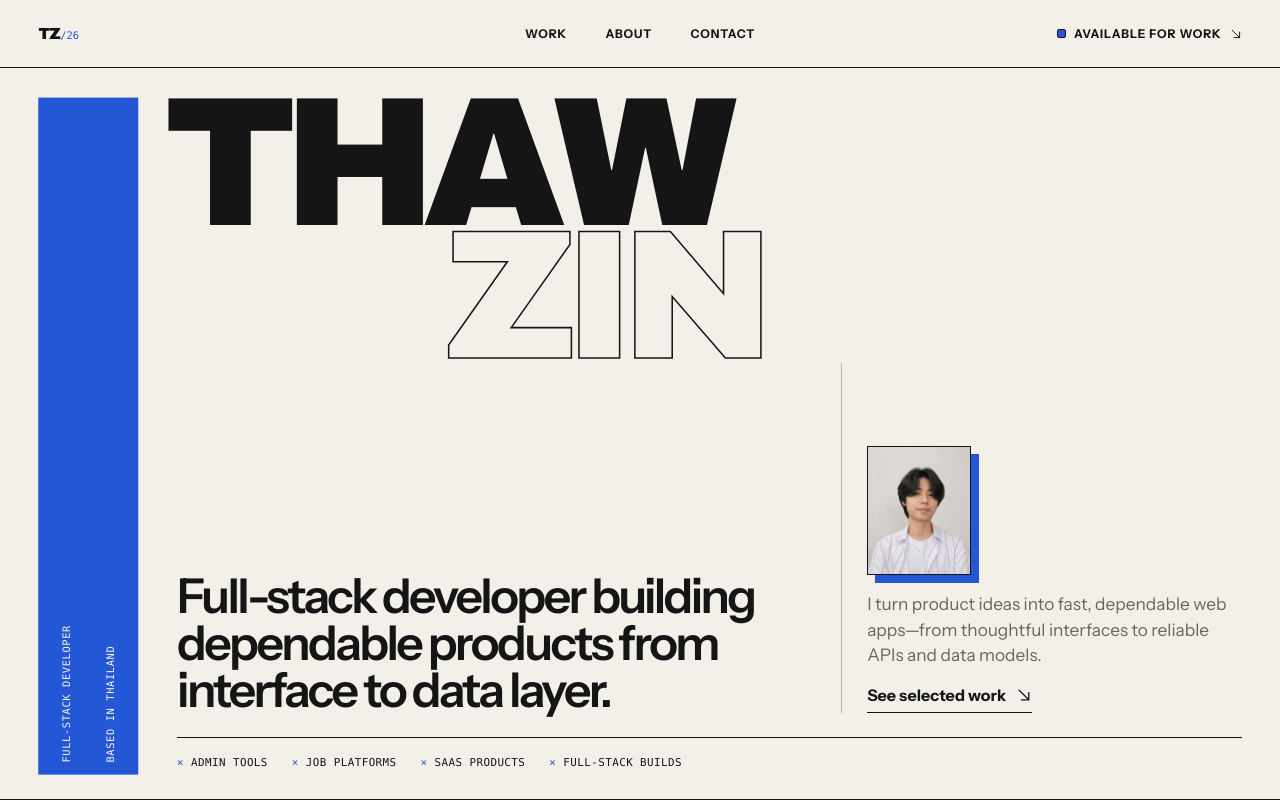
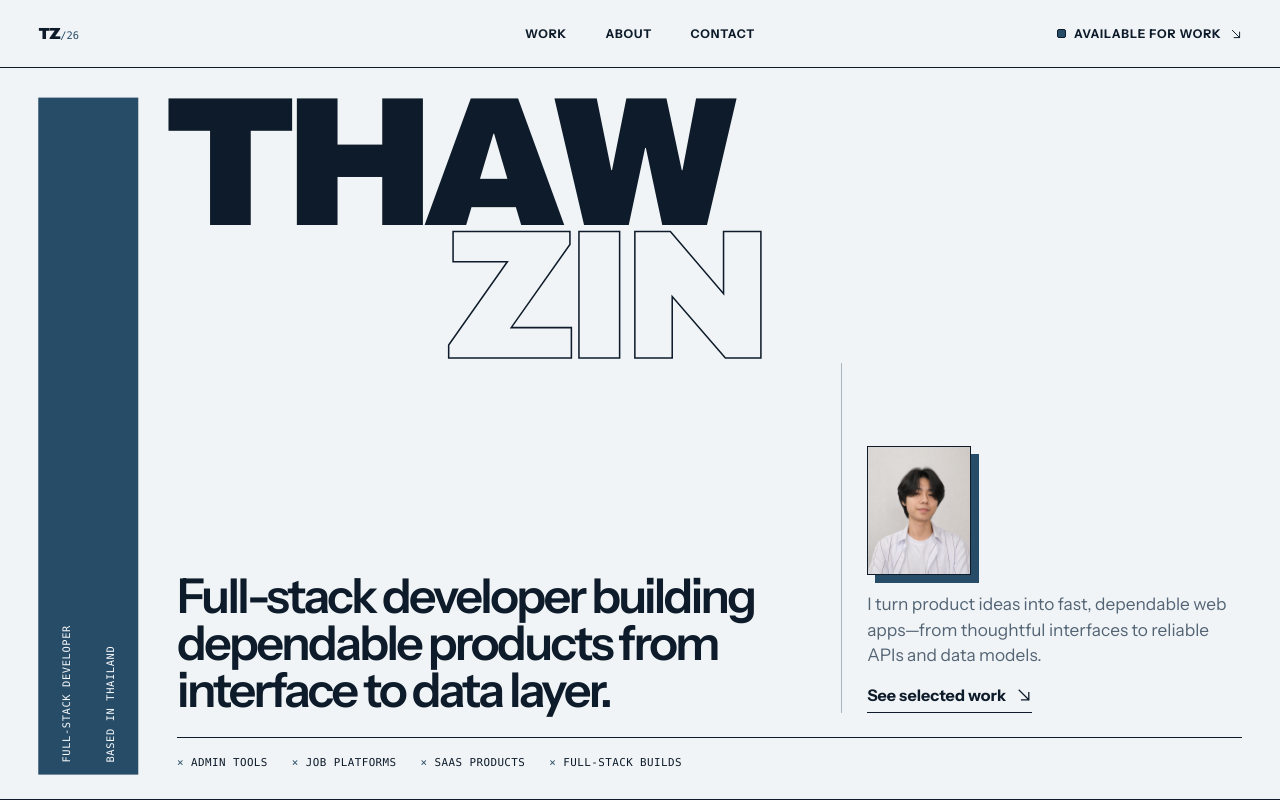
Before and after one commit to thawzzin/portfolio-v3, a Next.js app: page / in a window 1280 px wide. Shown: the top 800 px of the page. Built offline with nearby package versions, Linux system fonts and the light colour scheme.

Commit message:
feat: theme color changes

```diff
--- a/app/_components/contact-section.tsx
+++ b/app/_components/contact-section.tsx
@@ -8,22 +8,22 @@ const socialLinks = [
 export function ContactSection() {
   return (
     <section className={`${contentWidthClass} scroll-mt-[calc(var(--header-height)+1rem)] bg-[var(--foreground)] px-[var(--page-gutter)] pt-[clamp(2rem,4vw,4rem)] pb-[clamp(3rem,7vw,7rem)] text-[var(--inverse)]`} id="contact" aria-labelledby="contact-title" data-motion-group>
-      <div className="flex justify-between gap-4 border-b border-[#55534e] pb-4 font-mono text-[0.65rem] tracking-[0.05em] uppercase max-[34rem]:grid max-[34rem]:grid-cols-1" data-motion="meta">
+      <div className="flex justify-between gap-4 border-b border-[var(--inverse-rule)] pb-4 font-mono text-[0.65rem] tracking-[0.05em] uppercase max-[34rem]:grid max-[34rem]:grid-cols-1" data-motion="meta">
         <span className="before:mr-[0.6rem] before:inline-block before:h-[0.55rem] before:w-[0.55rem] before:rounded-[2px] before:border before:border-[var(--inverse)] before:bg-[var(--accent)] before:content-[''] forced-colors:before:bg-[Highlight]">Available for freelance</span>
         <span>Selected full-time roles</span>
         <span>Thailand / Myanmar</span>
       </div>
       <p className="mt-[clamp(4rem,8vw,8rem)] font-mono text-[0.68rem] tracking-[0.06em] uppercase" data-motion="kicker">Have a project?</p>
       <h2 className="mt-4 font-display text-[clamp(3.8rem,12.3vw,14rem)] leading-[0.78] tracking-[-0.075em] uppercase" id="contact-title" data-motion="heading">Let’s make it clear.</h2>
-      <a className="group mt-[clamp(3rem,7vw,7rem)] flex items-center justify-between gap-4 border-y border-[var(--inverse)] py-[clamp(1rem,2vw,1.5rem)] text-[clamp(1.2rem,3.7vw,4.2rem)] font-semibold leading-none tracking-[-0.04em] transition-[color,padding,background-color] duration-150 hover:bg-[var(--accent)] hover:px-2 focus-visible:bg-[var(--accent)] focus-visible:px-2 max-[34rem]:items-start max-[34rem]:text-[clamp(1rem,5vw,1.5rem)]" href="mailto:thawzzin.dev@gmail.com" data-motion="link">
+      <a className="group mt-[clamp(3rem,7vw,7rem)] flex items-center justify-between gap-4 border-y border-[var(--inverse)] py-[clamp(1rem,2vw,1.5rem)] text-[clamp(1.2rem,3.7vw,4.2rem)] font-semibold leading-none tracking-[-0.04em] transition-[color,padding,background-color] duration-150 hover:bg-[var(--accent-hover)] hover:px-2 focus-visible:bg-[var(--accent-hover)] focus-visible:px-2 max-[34rem]:items-start max-[34rem]:text-[clamp(1rem,5vw,1.5rem)]" href="mailto:thawzzin.dev@gmail.com" data-motion="link">
         <span>thawzzin.dev@gmail.com</span>
         <Arrow className="shrink-0 group-hover:translate-x-[3px] group-hover:-translate-y-[3px]" />
       </a>
       <div className="mt-[clamp(2rem,4vw,4rem)] grid grid-cols-[2fr_1fr] gap-8 max-[56rem]:grid-cols-1" data-motion="body">
-        <p className="max-w-[33rem] text-[#bcb9b0]">Tell me what you’re building, how the pieces need to connect, and what needs to ship.</p>
+        <p className="max-w-[33rem] text-[var(--inverse-muted)]">Tell me what you’re building, how the pieces need to connect, and what needs to ship.</p>
         <div className="flex justify-end gap-6 max-[56rem]:justify-start">
           {socialLinks.map((link) => (
-            <a className="group inline-flex items-center gap-[0.4rem] border-b border-current pb-1 font-mono text-[0.72rem] uppercase hover:text-[#7b9bff]" key={link.label} href={link.href} target="_blank" rel="noreferrer">
+            <a className="group inline-flex items-center gap-[0.4rem] border-b border-current pb-1 font-mono text-[0.72rem] uppercase hover:text-[var(--surface-strong)]" key={link.label} href={link.href} target="_blank" rel="noreferrer">
               {link.label} <Arrow className="group-hover:translate-x-0.5 group-hover:-translate-y-0.5" />
             </a>
           ))}
--- a/app/_components/site-footer.tsx
+++ b/app/_components/site-footer.tsx
@@ -2,7 +2,7 @@ import { contentWidthClass } from "./portfolio-primitives";
 
 export function SiteFooter() {
   return (
-    <footer className={`${contentWidthClass} flex justify-between border-t border-[#55534e] bg-[var(--foreground)] px-[var(--page-gutter)] py-[1.2rem] font-mono text-[0.62rem] tracking-[0.04em] text-[#bcb9b0] uppercase max-[34rem]:grid max-[34rem]:grid-cols-[1fr_auto] max-[34rem]:gap-2`}>
+    <footer className={`${contentWidthClass} flex justify-between border-t border-[var(--inverse-rule)] bg-[var(--foreground)] px-[var(--page-gutter)] py-[1.2rem] font-mono text-[0.62rem] tracking-[0.04em] text-[var(--inverse-muted)] uppercase max-[34rem]:grid max-[34rem]:grid-cols-[1fr_auto] max-[34rem]:gap-2`}>
       <span>Thaw Zin © 2026</span>
       <span className="max-[34rem]:col-start-1 max-[34rem]:col-end-3 max-[34rem]:row-start-2">Built with Next.js</span>
       <a className="text-[var(--inverse)]" href="#top">Back to top ↑</a>
--- a/app/globals.css
+++ b/app/globals.css
@@ -1,13 +1,17 @@
 @import "tailwindcss";
 
 :root {
-  --background: #f2f0e9;
-  --surface: #f8f6ef;
-  --foreground: #151515;
-  --muted: #68665f;
-  --rule: #b8b4aa;
-  --accent: #2457d6;
-  --inverse: #f8f6ef;
+  --background: #f1f4f6;
+  --surface: #f8fafb;
+  --surface-strong: #d3dde4;
+  --foreground: #0d1b2a;
+  --muted: #536475;
+  --rule: #aab7c2;
+  --accent: #274c67;
+  --accent-hover: #356f95;
+  --inverse: #f8fafc;
+  --inverse-muted: #c1ccd5;
+  --inverse-rule: #405263;
   --page-gutter: clamp(1rem, 3vw, 3rem);
   --section-gap: clamp(5rem, 11vw, 10rem);
   --content-max: 112rem;
@@ -18,11 +22,15 @@
 @theme inline {
   --color-background: var(--background);
   --color-surface: var(--surface);
+  --color-surface-strong: var(--surface-strong);
   --color-foreground: var(--foreground);
   --color-muted: var(--muted);
   --color-rule: var(--rule);
   --color-accent: var(--accent);
+  --color-accent-hover: var(--accent-hover);
   --color-inverse: var(--inverse);
+  --color-inverse-muted: var(--inverse-muted);
+  --color-inverse-rule: var(--inverse-rule);
   --font-sans: var(--font-sans);
   --font-display: var(--font-display);
   --font-mono: var(--mono);
--- a/app/project-visual.tsx
+++ b/app/project-visual.tsx
@@ -67,7 +67,7 @@ function DesktopItemCard({ label, name, detail, accent = false }: { label: strin
 function JackVisual() {
   return (
     <div className={`${desktopVisualClass} grid grid-cols-[0.55fr_2fr_0.7fr]`}>
-      <div className="flex flex-col gap-5 border-r border-[var(--foreground)] bg-[#d6d1c5] p-[clamp(0.7rem,1.5vw,1.5rem)] [&>span]:font-mono [&>span]:text-[clamp(0.35rem,0.55vw,0.55rem)] [&>span]:[writing-mode:vertical-rl]">
+      <div className="flex flex-col gap-5 border-r border-[var(--foreground)] bg-[var(--surface-strong)] p-[clamp(0.7rem,1.5vw,1.5rem)] [&>span]:font-mono [&>span]:text-[clamp(0.35rem,0.55vw,0.55rem)] [&>span]:[writing-mode:vertical-rl]">
         <strong className="mb-auto font-display text-[clamp(0.8rem,1.6vw,1.5rem)]">J/SG</strong>
         <span>DISCOVER</span><span>SAVED</span><span>APPLIED</span>
       </div>
@@ -239,7 +239,7 @@ export function ProjectVisual({ slug, title }: ProjectVisualProps) {
         aria-hidden="true"
       >
         <div className="relative aspect-[4/3] w-full border border-[var(--foreground)] bg-[var(--foreground)]" data-motion-device="desktop">
-          <div className="grid h-[8.5%] min-h-[1.3rem] grid-cols-[1fr_3fr_1fr] items-center border-b border-[var(--foreground)] bg-[#d6d1c5] px-[clamp(0.35rem,1vw,0.8rem)] font-mono text-[clamp(0.32rem,0.55vw,0.52rem)] uppercase">
+          <div className="grid h-[8.5%] min-h-[1.3rem] grid-cols-[1fr_3fr_1fr] items-center border-b border-[var(--foreground)] bg-[var(--surface-strong)] px-[clamp(0.35rem,1vw,0.8rem)] font-mono text-[clamp(0.32rem,0.55vw,0.52rem)] uppercase">
             <div className="flex gap-[clamp(0.18rem,0.45vw,0.35rem)] [&_i]:aspect-square [&_i]:w-[clamp(0.24rem,0.45vw,0.4rem)] [&_i]:rounded-full [&_i]:border [&_i]:border-current [&_i:first-child]:bg-[var(--accent)]"><i /><i /><i /></div>
             <span className="w-[min(100%,13rem)] justify-self-center overflow-hidden border border-[color-mix(in_srgb,var(--foreground)_45%,transparent)] px-2 py-[0.18rem] text-center text-ellipsis whitespace-nowrap">{slug.replaceAll("-", "")}.product</span>
             <b className="justify-self-end text-[1.2em]">+</b>
```
Also changed, not shown: 1 other file (tests, documents, lock files or other folders).
